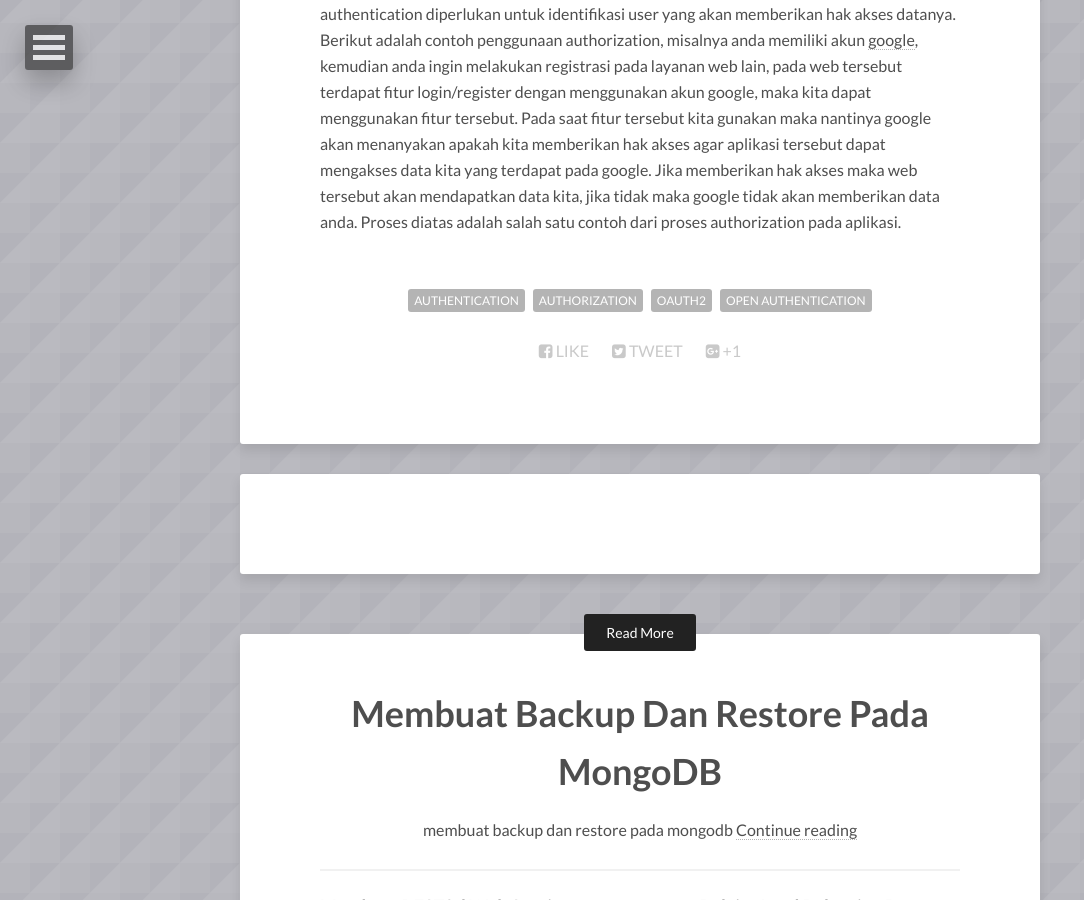
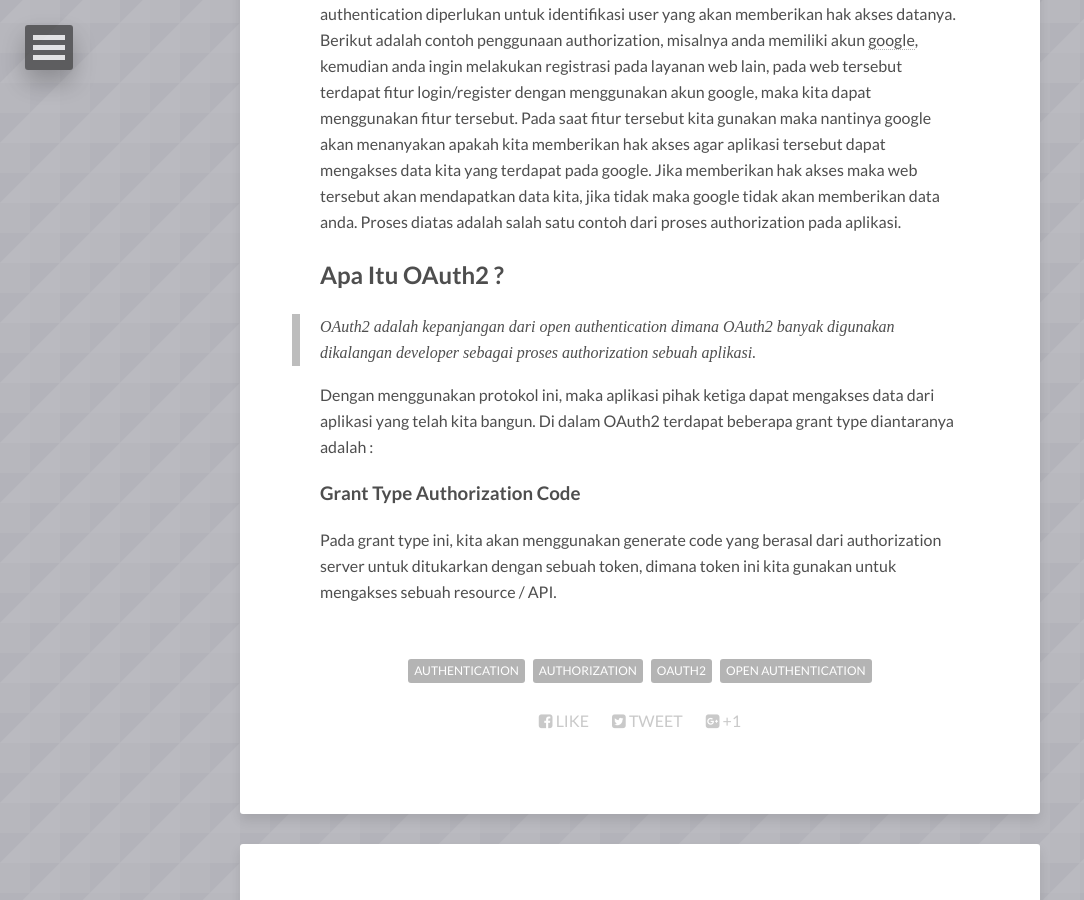
Before and after one commit to tanihub/RizkiMufrizal.github.io, a Jekyll site: the page built from _posts/2017-03-01-belajar-oauth2.md, in a window 1280 px wide and 900 px high, scrolled down 1237 px. Shown: the whole window, without its empty margins (0-1084 px from the left). Built offline with Jekyll 4.4.1, drawn with Linux system fonts in a browser that asks for light colours; nearby versions of some CDN libraries; comment, search, counter and statistics services are not loaded.

Commit message:
add authorization code

```diff
--- a/_posts/2017-03-01-belajar-oauth2.md
+++ b/_posts/2017-03-01-belajar-oauth2.md
@@ -44,3 +44,13 @@
 >>Authorization adalah proses dimana kita akan memberikan hak akses kepada pihak ketiga untuk dapat melakukan akses data yang kita miliki.
 
 Proses authorization akan dilakukan jika anda telah melakukan authentication, karena authentication diperlukan untuk identifikasi user yang akan memberikan hak akses datanya. Berikut adalah contoh penggunaan authorization, misalnya anda memiliki akun [google](https://www.google.co.id/), kemudian anda ingin melakukan registrasi pada layanan web lain, pada web tersebut terdapat fitur login/register dengan menggunakan akun google, maka kita dapat menggunakan fitur tersebut. Pada saat fitur tersebut kita gunakan maka nantinya google akan menanyakan apakah kita memberikan hak akses agar aplikasi tersebut dapat mengakses data kita yang terdapat pada google. Jika memberikan hak akses maka web tersebut akan mendapatkan data kita, jika tidak maka google tidak akan memberikan data anda. Proses diatas adalah salah satu contoh dari proses authorization pada aplikasi.
+
+## Apa Itu OAuth2 ?
+
+>>OAuth2 adalah kepanjangan dari open authentication dimana OAuth2 banyak digunakan dikalangan developer sebagai proses authorization sebuah aplikasi.
+
+Dengan menggunakan protokol ini, maka aplikasi pihak ketiga dapat mengakses data dari aplikasi yang telah kita bangun. Di dalam OAuth2 terdapat beberapa grant type diantaranya adalah :
+
+### Grant Type Authorization Code
+
+Pada grant type ini, kita akan menggunakan generate code yang berasal dari authorization server untuk ditukarkan dengan sebuah token, dimana token ini kita gunakan untuk mengakses sebuah resource / API.
```
